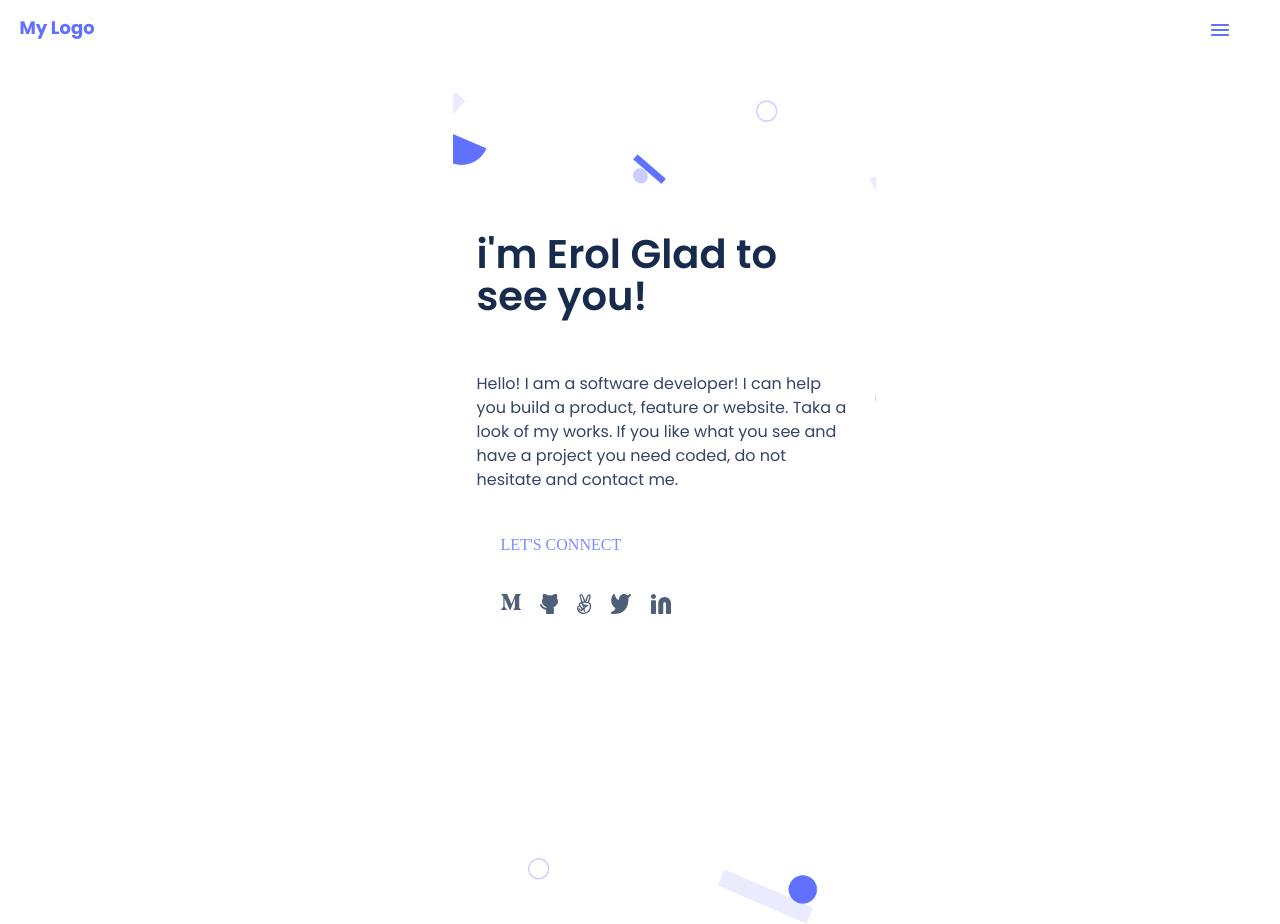
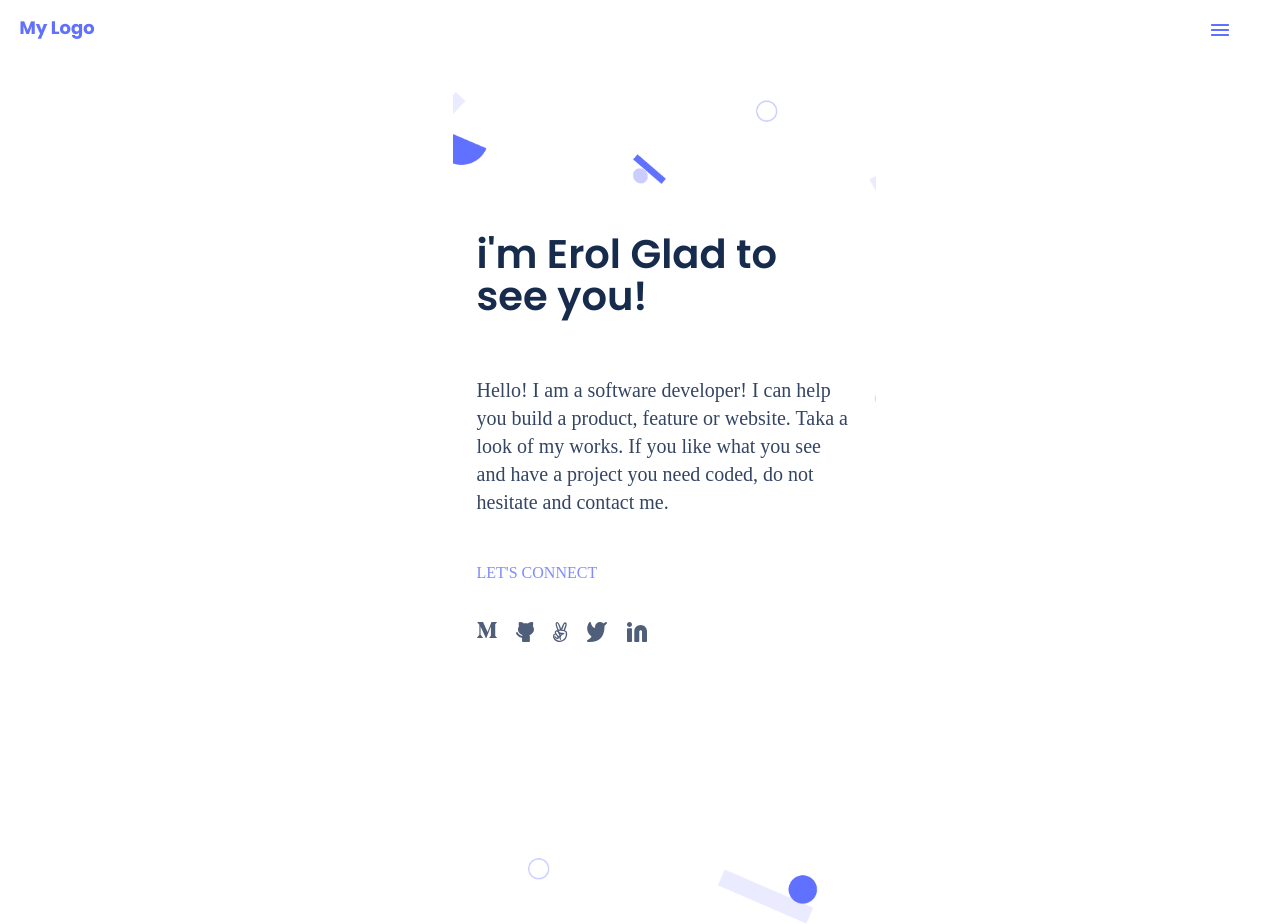
Before and after one commit to erolkck/microverse-portfolio, a website: page index.html in a window 1280 px wide. Drawn offline with Linux system fonts and the light colour scheme.

Commit message:
css font imported to css file

```diff
--- a/styles.css
+++ b/styles.css
@@ -1,3 +1,6 @@
+@import url("../css/effects.css");
+@import url("https://fonts.googleapis.com/css2?family=Poppins:wght@600&display=swap");
+
 .header {
   display: flex;
   height: 48px;
@@ -51,7 +54,7 @@
 }
 
 .introduction {
-  font-family: Poppins;
+  font-family: "Poppins";
   font-style: normal;
   color: #172b4d;
   font-weight: 700;
@@ -63,11 +66,10 @@
 
 .intro-description {
   color: #344563;
-  font-family: Poppins;
   font-style: normal;
   font-weight: 400;
-  font-size: 16px;
-  line-height: 24px;
+  font-size: 20px;
+  line-height: 28px;
 }
 
 .support {
@@ -75,7 +77,6 @@
   font-size: 16px;
   font-weight: 500;
   margin-bottom: 12px;
-  margin-left: 24px;
   margin-right: 24px;
 }
 
@@ -84,7 +85,6 @@
   width: 170px;
   justify-content: space-between;
   list-style-type: none;
-  margin-left: 24px;
   margin-right: 24px;
   padding: 0;
   flex-direction: row;
```
Also changed, not shown: 1 other file.
